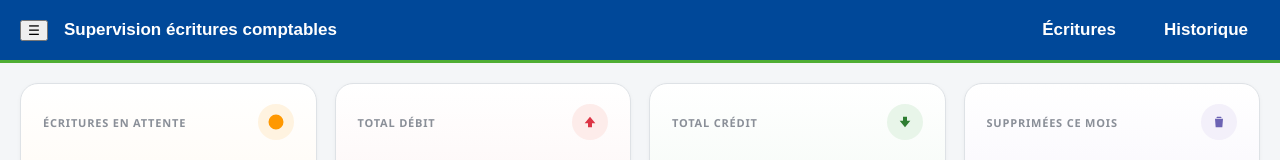
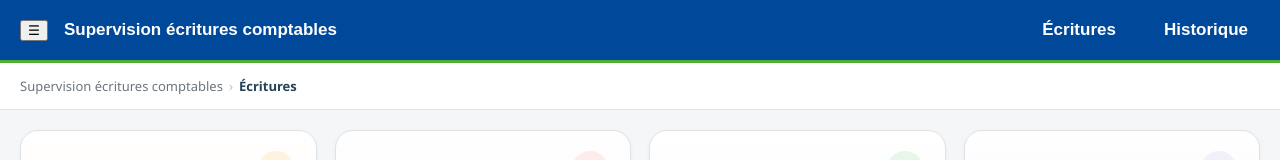
Before and after one commit to louzz333/EcrituresComptables-frontend, an Angular app: page / in a window 1280 px wide. Shown: the top 160 px of the page. Built offline with nearby package versions, Linux system fonts and the light colour scheme; no server answers.

Commit message:
Ajout du fil d'Ariane sous la navbar (Écritures/Historique)

```diff
--- a/src/app/ecritures/ecritures.component.css
+++ b/src/app/ecritures/ecritures.component.css
@@ -467,3 +467,33 @@ tbody tr:hover {
   background-color: #e0e0e0;
   color: #333;
 }
+.breadcrumb {
+  display: flex;
+  align-items: center;
+  gap: 6px;
+  font-size: 13px;
+  color: var(--texte-gris);
+  background-color: white;
+  margin: -20px -20px 20px -20px; /* annule le padding du :host en haut/gauche/droite */
+  padding: 14px 20px;
+  border-bottom: 1px solid var(--gris-bordure);
+}
+
+.breadcrumb a {
+  color: var(--texte-gris);
+  text-decoration: none;
+}
+
+.breadcrumb a:hover {
+  color: var(--bleu-principal);
+  text-decoration: underline;
+}
+
+.breadcrumb-separator {
+  color: #bbb;
+}
+
+.breadcrumb-current {
+  color: rgb(37, 69, 84);
+  font-weight: 600;
+}
--- a/src/app/ecritures/ecritures.component.html
+++ b/src/app/ecritures/ecritures.component.html
@@ -1,3 +1,8 @@
+<div class="breadcrumb">
+  <a routerLink="/">Supervision écritures comptables</a>
+  <span class="breadcrumb-separator">›</span>
+  <span class="breadcrumb-current">Écritures</span>
+</div>
 <!-- ============ SECTION 1 : KPIs ============ -->
 <div class="kpi-container">
   <div class="kpi-card kpi-attente">
--- a/src/app/historique/historique.component.css
+++ b/src/app/historique/historique.component.css
@@ -288,3 +288,33 @@ tbody tr:hover {
   font-size: 13px;
   color: #6c757d;
 }
+.breadcrumb {
+  display: flex;
+  align-items: center;
+  gap: 6px;
+  font-size: 13px;
+  color: var(--texte-gris);
+  background-color: white;
+  margin: -20px -20px 20px -20px; /* annule le padding du :host en haut/gauche/droite */
+  padding: 14px 20px;
+  border-bottom: 1px solid var(--gris-bordure);
+}
+
+.breadcrumb a {
+  color: var(--texte-gris);
+  text-decoration: none;
+}
+
+.breadcrumb a:hover {
+  color: var(--bleu-principal);
+  text-decoration: underline;
+}
+
+.breadcrumb-separator {
+  color: #bbb;
+}
+
+.breadcrumb-current {
+  color: rgb(37, 69, 84);
+  font-weight: 600;
+}
--- a/src/app/historique/historique.component.html
+++ b/src/app/historique/historique.component.html
@@ -1,5 +1,9 @@
 
-
+<div class="breadcrumb">
+  <a routerLink="/">Supervision écritures comptables</a>
+  <span class="breadcrumb-separator">›</span>
+  <span class="breadcrumb-current">Historique</span>
+</div>
 <!-- ============ SECTION : Recherche ============ -->
 <div class="search-panel">
   <div class="search-panel-header" (click)="rechercheAvanceeOuverte = !rechercheAvanceeOuverte">
```
